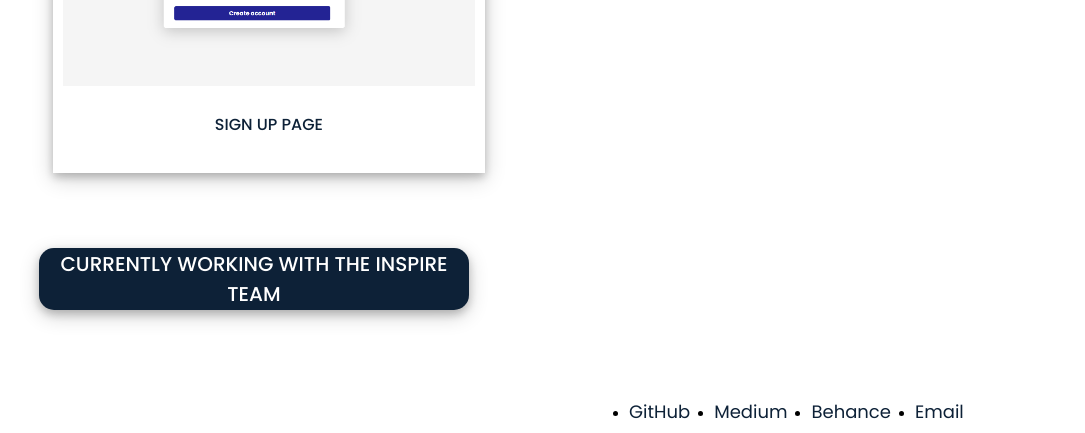
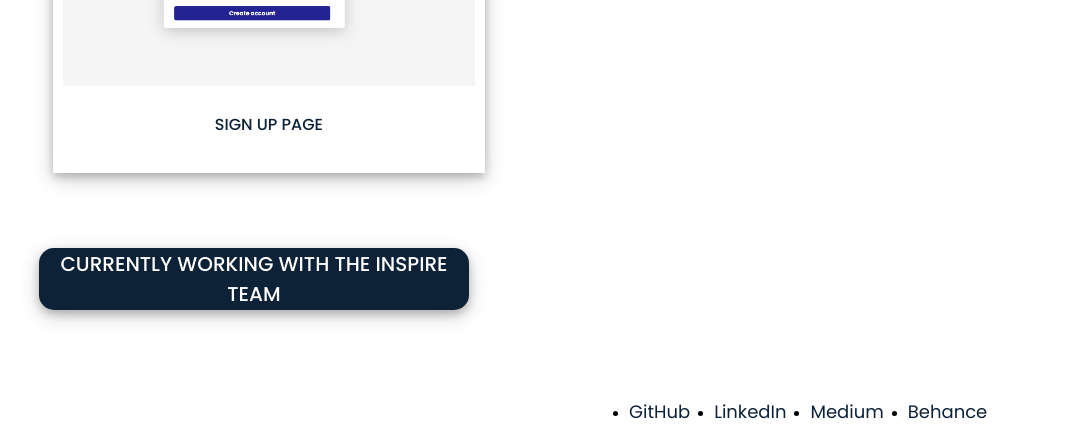
Before and after one commit to Oucheoma/Portfoli-Website, a plain HTML site: page index.html in a window 1280 px wide. Shown: the part 2343-2776 px from the top of the page, without its empty margins (93-1178 px from the left). Drawn offline with Linux system fonts and the light colour scheme.

Commit message:
Update index.html

```diff
--- a/index.html
+++ b/index.html
@@ -84,9 +84,9 @@
     <div>
         <ul>
           <li><a href="https://github.com/Oucheoma">GitHub</a></li>
+        <li><a href="https://www.linkedin.com/in/ucheoma-okoma/">LinkedIn</a></li>
           <li><a href="https://medium.com/@theomastudy">Medium</a></li>
           <li><a href="https://www.behance.net/ucheomaokoma1">Behance</a></li>
-          <li><a href="mailto:theomastudy@gmail.com">Email</a></li>
           <!-- <li><p>👋</p></li> -->
 
         </ul>
```
